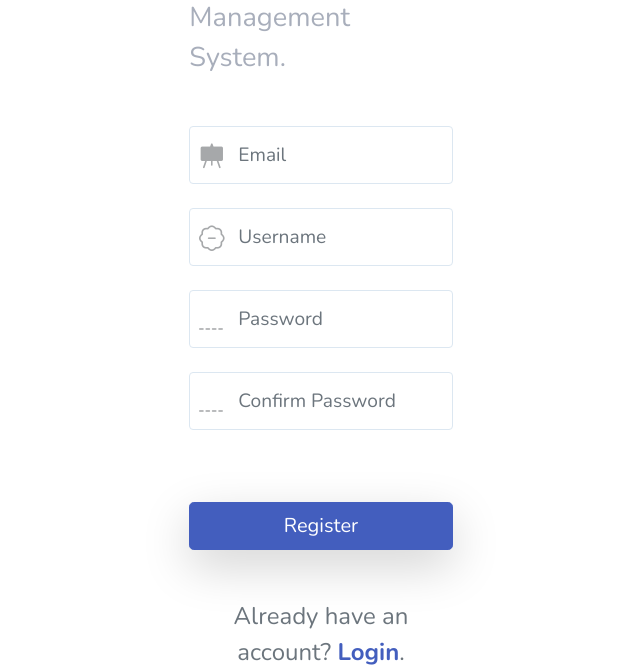
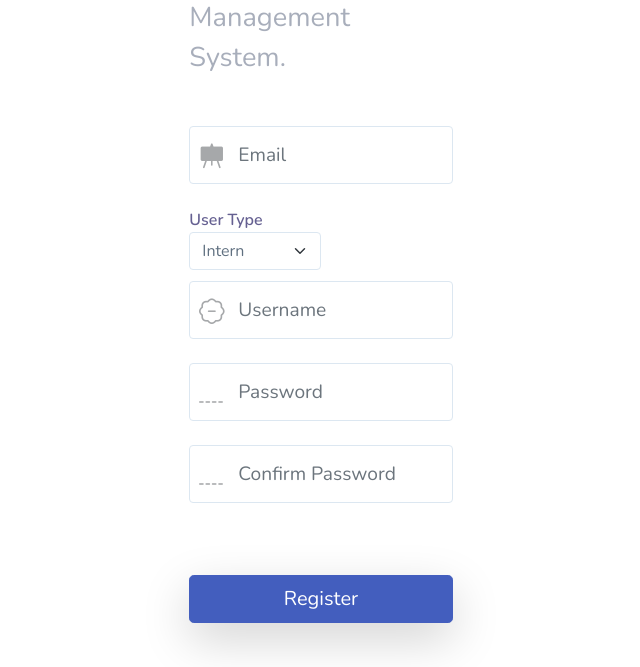
Before and after one commit to thabangmafa/interns, a PHP site: page /auth-register.php in a window 1280 px wide. Shown: the part 248-915 px from the top of the page, without its empty margins (319-959 px from the left). Run offline with PHP 8.4, Linux system fonts and the light colour scheme; data that the repository does not hold is empty; some libraries are stand-ins or nearby versions.

Commit message:
Add user type to registration page

```diff
--- a/auth-register.php
+++ b/auth-register.php
@@ -18,6 +18,8 @@ if (isset($_POST['Username']) && isset($_POST['Password'])
 
 	$re_pass = validate($_POST['Re_Password']);
 	$email = validate($_POST['Email']);
+
+	$user_type = validate($_POST['user_type']);
 
 	$user_data = 'uname='. $uname. '&email='. $email;
 
@@ -62,7 +64,7 @@ if (isset($_POST['Username']) && isset($_POST['Password'])
 		if ($error) {
 			$error = $error;
 		}else {
-           $sql2 = "INSERT INTO users(username, password, email) VALUES('$uname', '$pass', '$email')";
+           $sql2 = "INSERT INTO users(username, password, email, user_type) VALUES('$uname', '$pass', '$email', '$user_type')";
            $result2 = mysqli_query($conn, $sql2);
            if ($result2) {
 
@@ -121,6 +123,19 @@ if (isset($_POST['Username']) && isset($_POST['Password'])
                                 <i class="bi bi-envelope"></i>
                             </div>
                         </div>
+						<div class="col-md-6 col-12">
+							<div class="form-group">
+								<label for="last-name-column">User Type</label>
+								<fieldset class="form-group">
+							<select class="form-select" id="user_type" name="user_type">
+								<option value="4">Intern</option>
+								<option value="3">Mentor</option>
+								<option value="2">Host Institution Admin</option>
+								<option value="1">System Admin</option>
+							</select>
+						</fieldset>
+							</div>
+						</div>
                         <div class="form-group position-relative has-icon-left mb-4">
                             <input type="text" class="form-control form-control-xl" placeholder="Username" name="Username" id="Username" required="required">
                             <div class="form-control-icon">
```
